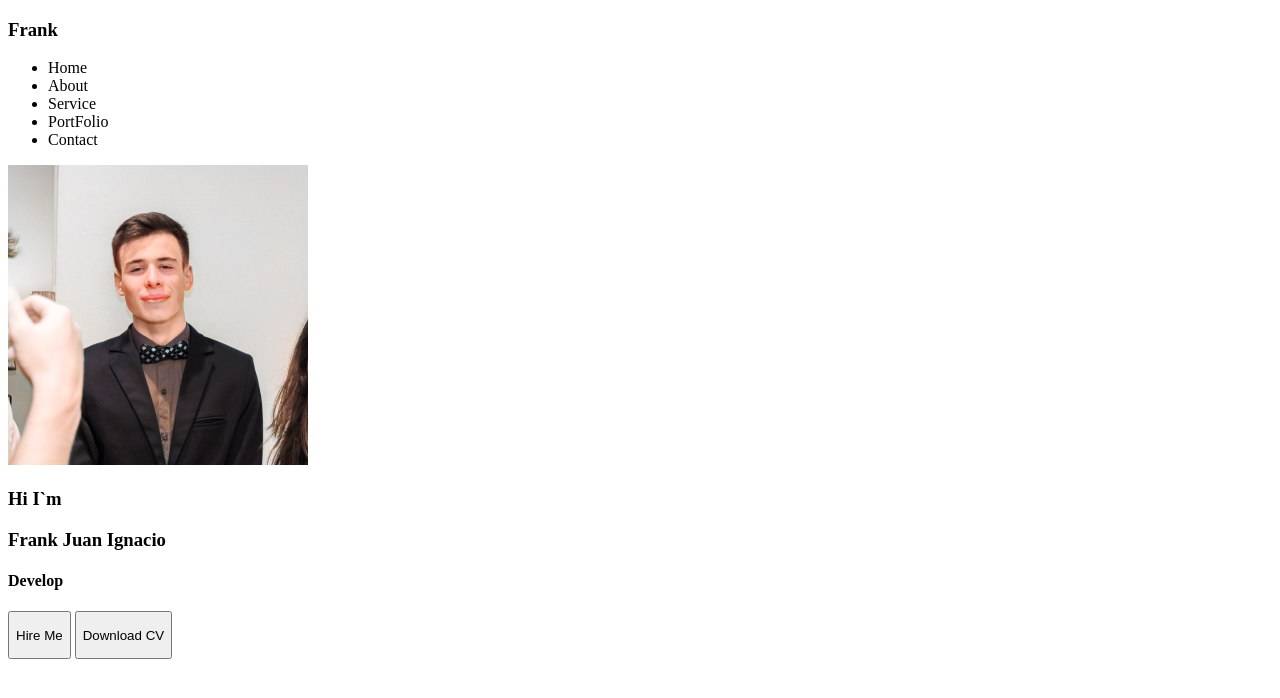
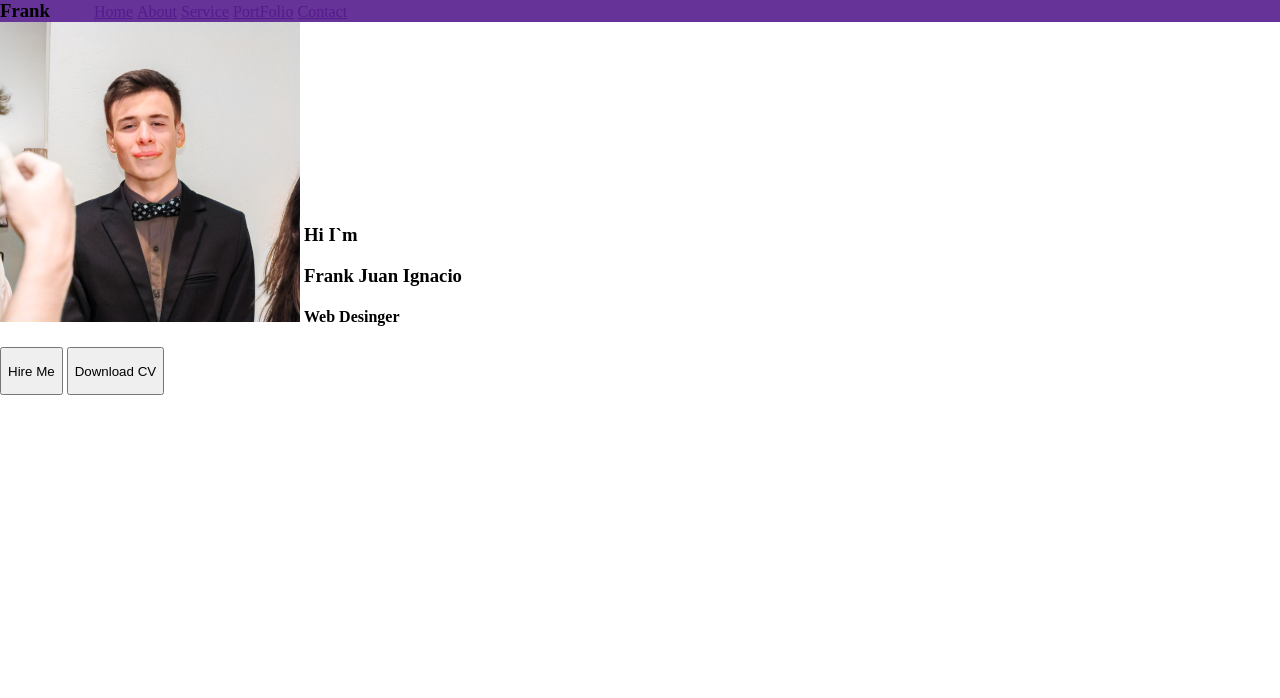
Before and after one commit to FrankJuanI/CV, a plain HTML site: page index.html in a window 1280 px wide. Drawn offline with Linux system fonts and the light colour scheme.

Commit message:
feat(index&style): Inicio de header css

```diff
--- a/index.html
+++ b/index.html
@@ -1,33 +1,35 @@
 <!DOCTYPE html>
 <html lang="en">
   <head>
-    <meta charset="UTF-8">
-    <meta name="viewport" content="width=device-width, initial-scale=1.0">
+    <meta charset="UTF-8" />
+    <meta name="viewport" content="width=device-width, initial-scale=1.0" />
     <title>Document</title>
+    <link rel="stylesheet" href="style.css" />
   </head>
+
   <body>
-    <div class="nav">
-        <h3>
-            Frank
-        </h3>
-        <nav>
+    <div class="navBar">
+      <h3 class="Name">Frank</h3>
+      <nav class="a">
         <ul>
-                <li>Home</li>
-                <li>About</li>
-                <li>Service</li>
-                <li>PortFolio</li>
-                <li>Contact</li>
+          <li><a href="">Home</a></li>
+          <li><a href="">About</a></li>
+          <li><a href="">Service</a></li>
+          <li><a href="">PortFolio</a></li>
+          <li><a href="">Contact</a></li>
         </ul>
       </nav>
     </div>
 
     <main>
       <header>
-            <img src="/assets/img1.png" alt="Imagen de un celiaco" height="300px">
-            <section>
-                <h3> Hi I`m</h3>
+        <section class="PImage">
+          <img src="/assets/img1.png" alt="Imagen de un celiaco" />
+        </section>
+        <section class="PInfo">
+          <h3>Hi I`m</h3>
           <h3>Frank Juan Ignacio</h3>
-                <h4>Develop</h4>
+          <h4>Web Desinger</h4>
         </section>
         <div>
           <button>
@@ -39,10 +41,6 @@
           </button>
         </div>
       </header>
-
-
-
-
     </main>
   </body>
 </html>
--- a/style.css
+++ b/style.css
@@ -0,0 +1,50 @@
+body {
+  margin: 0;
+}
+
+.Name {
+  display: inline;
+  margin: 0;
+}
+
+.navBar {
+  background-color: rebeccapurple;
+  overflow: hidden;
+}
+
+.Name h3 {
+  background-color: beige;
+  display: inline;
+  position: relative;
+}
+
+ul {
+  display: inline;
+  margin: 0;
+}
+
+ul li {
+  position: relative;
+  display: inline;
+}
+
+nav {
+  display: inline;
+}
+
+.PInfo {
+  display: inline-block;
+  position: relative;
+  margin-top: 0px;
+  padding-top: 0;
+}
+
+.PImage {
+  display: inline;
+  position: relative;
+  height: 300px;
+}
+
+.PImage img {
+  height: 300px;
+}
```
Lines whose indentation alone changed are shown as unchanged.
